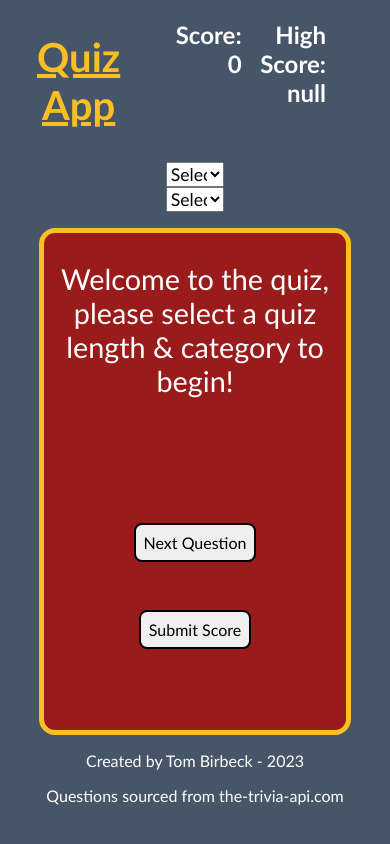
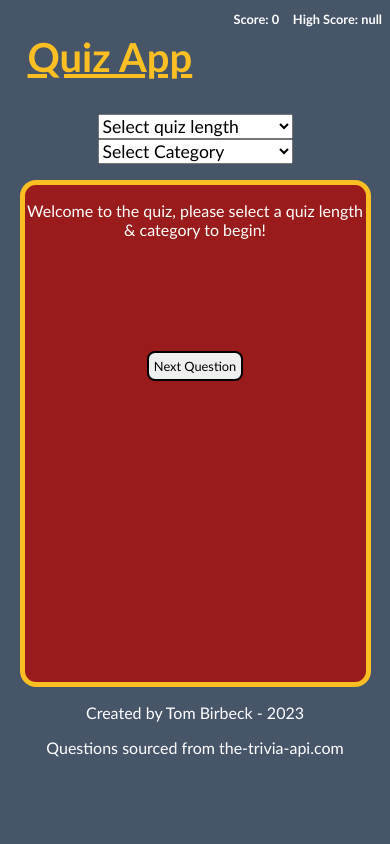
Before and after one commit to TomBirbeck/quizapp, a website: page index.html in a window 390 px wide. Drawn offline with Linux system fonts and the light colour scheme.

Commit message:
added some responsiveness to page

```diff
--- a/main.js
+++ b/main.js
@@ -8,6 +8,7 @@ const quizLength = document.querySelector('.quizLength')
 const end = document.querySelector('.endQuiz')
 
 high.textContent = 'High Score: ' + localStorage.getItem('High')
+end.classList.add('hidden')
 
 let score = 0
 let total = 0
--- a/styles.css
+++ b/styles.css
@@ -132,3 +132,60 @@ body {
 .hidden {
     display: none;
 }
+
+@media only screen and (max-width: 1200px) {
+    .categories {
+        min-width: 20vw;
+    }
+    .quizLength {
+        width: 20vw;
+    }
+}
+@media only screen and (max-width: 1000px) {
+    .categories {
+        min-width: 30vw;
+    }
+    .quizLength {
+        width: 30vw;
+    }
+}
+@media only screen and (max-width: 600px) {
+    .categories {
+        min-width: 50vw;
+    }
+    .quizLength {
+        width: 50vw;
+    }
+    .highScore {
+        font-size: 0.8rem;
+        padding-right: 0.5rem;
+    }
+    .score {
+        font-size: 0.8rem;
+    }
+    .questionArea {
+        width: 90vw;
+    }
+    .questionText {
+        font-size: 1rem;
+    }
+    .options {
+        justify-content: center;
+        /* gap: 1rem; */
+    }
+    .button {
+        min-width: 40%;
+        padding: 0.3rem;
+        font-size: 0.8rem;
+        min-height:max-content;
+        white-space: wrap;
+    }
+    .nextQuestion {
+        padding: 0.3rem;
+        font-size: 0.8rem;
+    }
+    .endQuiz {
+        padding: 0.3rem;
+        font-size: 0.8rem;
+    }
+}
```
